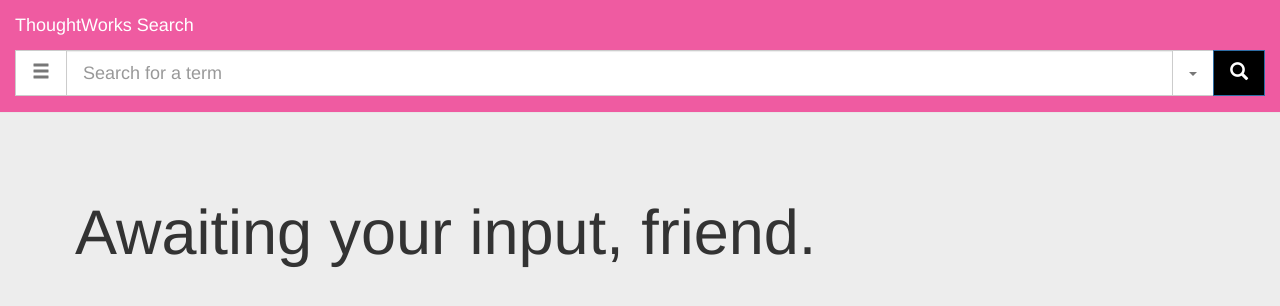
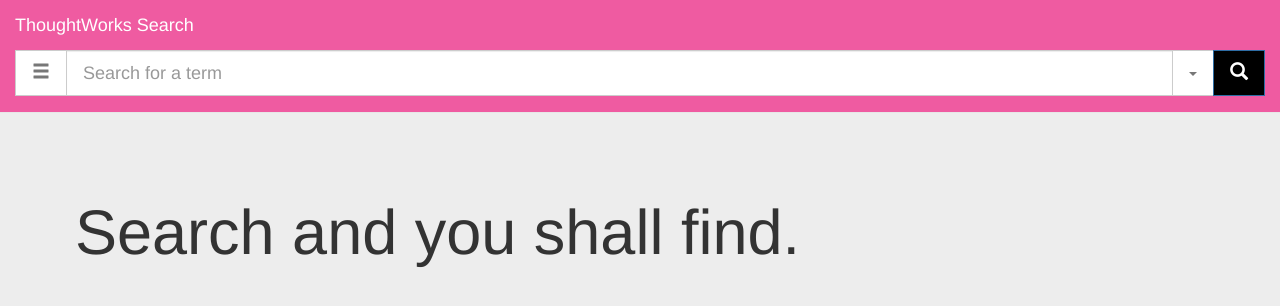
Before and after one commit to scurran/tw-search, a plain HTML site: page start.html in a window 1280 px wide. Drawn offline with nearby package versions, Linux system fonts and the light colour scheme.

Commit message:
javascript nonsense

```diff
--- a/start.html
+++ b/start.html
@@ -103,7 +103,24 @@
 		<div class="row">
 			<div class="col-xs-12">
 				<div class="jumbotron">
-				  <h1>Awaiting your input, friend.</h1>
+				  <h1>
+					<script language="JavaScript">
+					<!--
+					var r_text = new Array ();
+					r_text[0] = "Your input is extremely valuable.";
+					r_text[1] = "You set the terms around here.";
+					r_text[2] = "Are you looking for something in particular?";
+					r_text[3] = "Try me out. I'm very you.";
+					r_text[4] = "Can you remember where you last saw it?";
+					r_text[5] = "I'm very good at finding things.";
+					r_text[6] = "Search and you shall find.";
+					var i = Math.floor(7*Math.random())
+
+					document.write(r_text[i]);
+
+					//-->
+					</script>
+				</h1>
 				<p></p>
 				</div>
 			</div>
```
